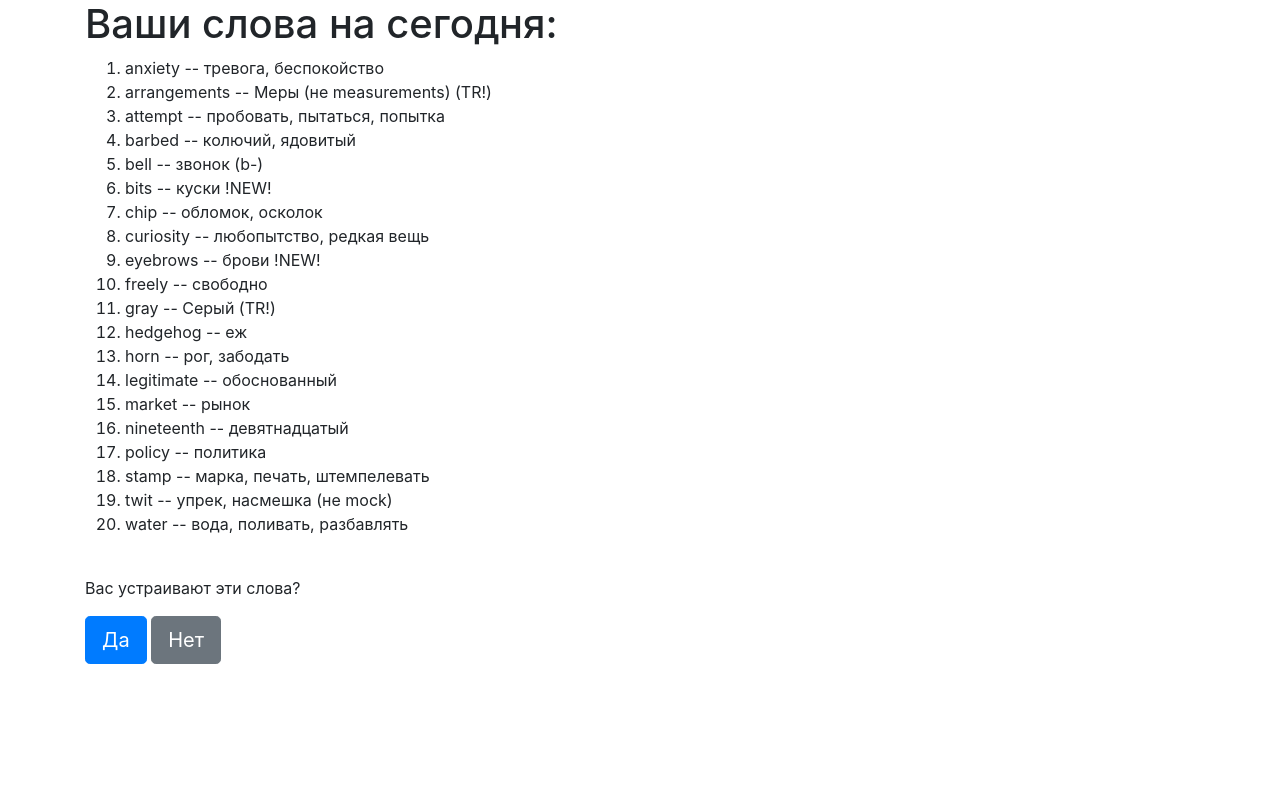
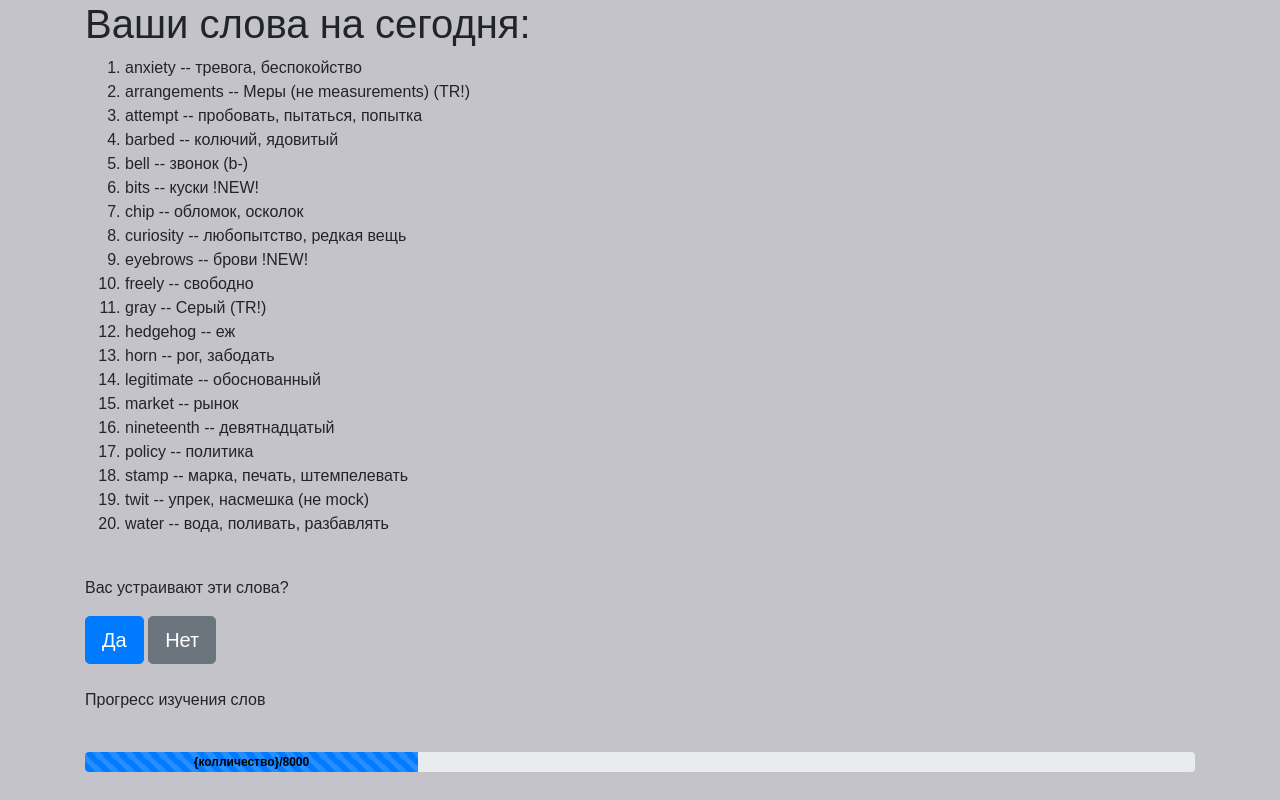
Before and after one commit to RomanVithar/english_words, a Flask app: page / in a window 1280 px wide. Run offline with Flask 2, Linux system fonts and the light colour scheme; some libraries are stand-ins or nearby versions.

Commit message:
progrss-bar

```diff
--- /dev/null
+++ b/templates/css/index.css
@@ -0,0 +1,11 @@
+body {
+    background-color: rgb(195, 195, 201);
+    font-family: sans-serif;
+}
+.progress {
+    margin-top: 30pt;
+}
+
+.progress b {
+    color: black;
+}
--- a/templates/index.html
+++ b/templates/index.html
@@ -6,6 +6,7 @@
     <meta name="viewport" content="width=device-width, initial-scale=1.0">
     <title>English Words</title>
     <link rel="stylesheet" href="https://maxcdn.bootstrapcdn.com/bootstrap/4.0.0/css/bootstrap.min.css" integrity="sha384-Gn5384xqQ1aoWXA+058RXPxPg6fy4IWvTNh0E263XmFcJlSAwiGgFAW/dAiS6JXm" crossorigin="anonymous">
+    <link rel="stylesheet" href="css/index.css">
     </head>
 <body>
     <script src="https://code.jquery.com/jquery-3.2.1.slim.min.js" integrity="sha384-KJ3o2DKtIkvYIK3UENzmM7KCkRr/rE9/Qpg6aAZGJwFDMVNA/GpGFF93hXpG5KkN" crossorigin="anonymous"></script>
@@ -27,6 +28,13 @@
                     <input type="submit" name="btn" id="btn" class="btn btn-primary btn-lg" value="Да">
                     <input type="submit" name="btn" id="btn" class="btn btn-secondary btn-lg" value="Нет">
                 </form>
+                <br>
+                <p>Прогресс изучения слов</p>
+                <div class="progress" style="height: 20px";>
+                    <div class="progress-bar progress-bar-striped progress-bar-animated" role="progressbar" style="width: 30%">
+                        <b>{колличество}/8000</b>
+                    </div>
+                </div>
             </div>
         </div>
     </div>
```
